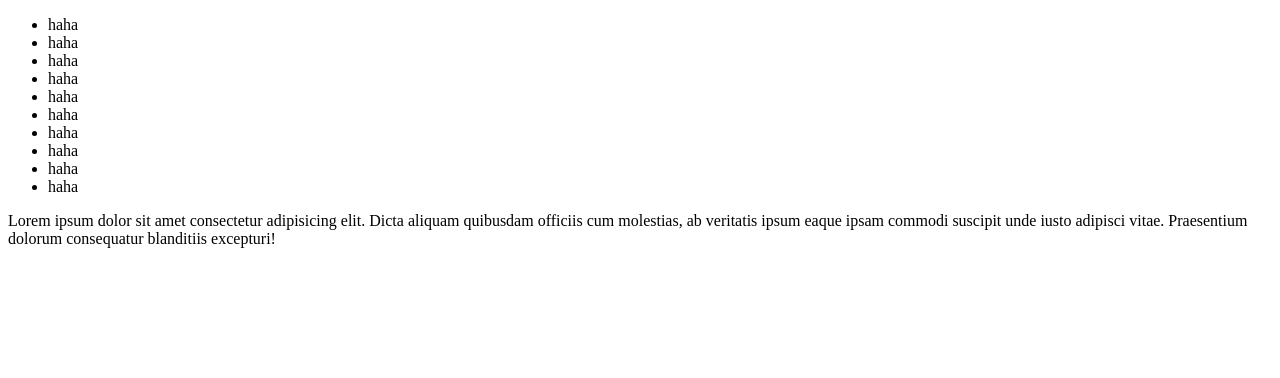
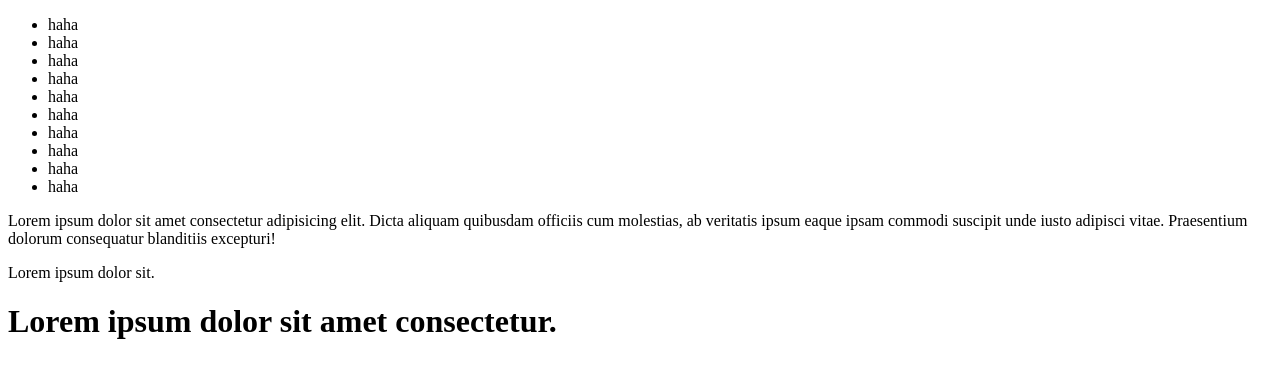
Before and after one commit to Danielowska/Github-test-2, a plain HTML site: page index.html in a window 1280 px wide. Drawn offline with Linux system fonts and the light colour scheme.

Commit message:
dodałam nowe coś haha

```diff
--- a/index.html
+++ b/index.html
@@ -27,5 +27,10 @@
                 adipisci vitae. Praesentium dolorum consequatur blanditiis excepturi!
             </p>
         </div>
+
+        <div class="haha">
+            <p>Lorem ipsum dolor sit.</p>
+            <h1>Lorem ipsum dolor sit amet consectetur.</h1>
+        </div>
     </body>
 </html>
```
